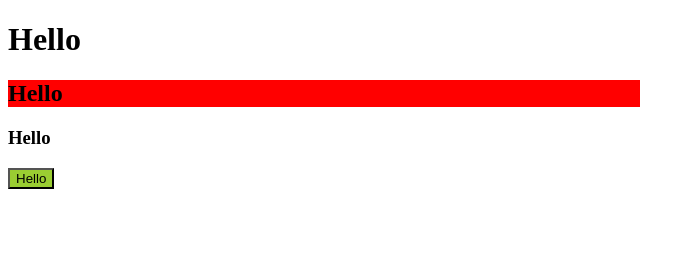
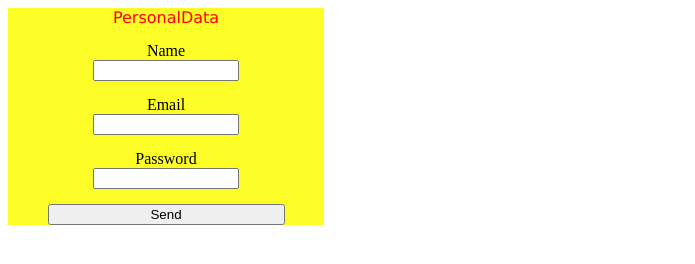
Before and after one commit to Andrei2798/Repository0109, a website: page index.html in a window 1280 px wide. Shown: the whole page, without its empty margins (0-695 px from the left). Drawn offline with Linux system fonts and the light colour scheme.

Commit message:
new inputs

```diff
--- a/index.html
+++ b/index.html
@@ -8,9 +8,16 @@
     <script src="main.js"></script>
 </head>
 <body>
-    <h1>Hello</h1>
-    <h2>Hello</h2>
-    <h3>Hello</h3>
-    <button onclick="showHello()">Hello</button>
+    <form action="">
+        <div class="tittle">PersonalData</div>
+        <div class="form-group">   <label for="">Name</label>
+            <input type="text"></div>
+            <div class="form-group">   <label for="">Email</label>
+                <input type="text"></div>
+                <div class="form-group">   <label for="">Password</label>
+                    <input type="password"></div>
+                    <input type="submit" value="Send">
+
+    </form>
 </body>
 </html>
--- a/styles.css
+++ b/styles.css
@@ -1,9 +1,31 @@
-h2
-{
-    width: 50%;
-    background-color: red;
+form{
+    display: flex;
+    flex-direction: column;
+    width: 25%;
+    background-color: rgb(252, 252, 39);
+    justify-content: center; /* Центрирует содержимое формы горизонтально */
+    align-items:center;
+    gap: 15px;
 }
 
-button{
-    background-color: yellowgreen;
+.tittle
+{
+    display: flex;
+    justify-content: center;
+    font-family: Verdana, Geneva, Tahoma, sans-serif;
+    color: red;
 }
+
+input{
+    width: 75%;
+
+}
+
+.form-group
+{
+    display: flex;
+    flex-direction:column;
+    justify-content: center;
+    align-items:center;
+
+}
```
